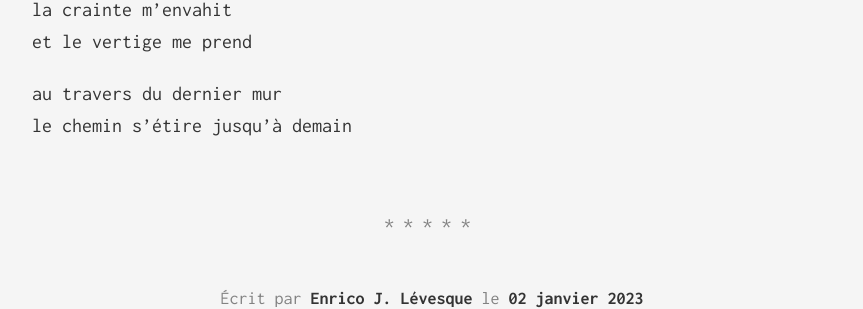
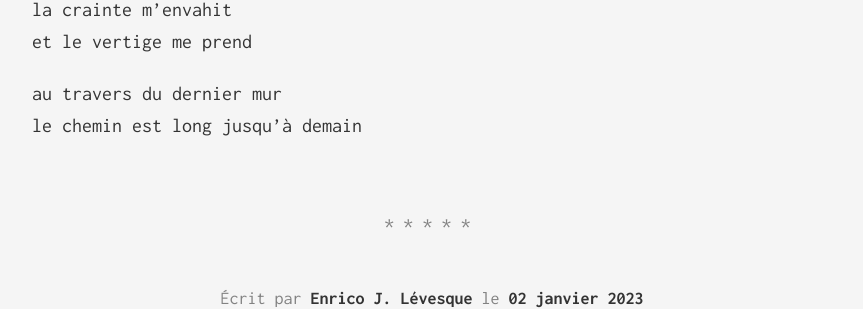
Before and after one commit to enricoJL/enricojl.github.io, a Jekyll site: the page built from _posts/2023-01-02-au-travers-du-dernier-mur.md, in a window 1280 px wide. Shown: the part 548-857 px from the top of the page, without its empty margins (208-1071 px from the left). Built offline with Jekyll 4.4.1, drawn with Linux system fonts in a browser that asks for light colours.

Commit message:
fix clown & chemin long jusqu'à demain

```diff
--- a/_posts/2023-01-02-au-travers-du-dernier-mur.md
+++ b/_posts/2023-01-02-au-travers-du-dernier-mur.md
@@ -12,4 +12,4 @@ la crainte m'envahit
 et le vertige me prend
 
 au travers du dernier mur
-le chemin s'étire jusqu'à demain
+le chemin est long jusqu'à demain
```
Also changed, not shown: assets/figures/clown-trans.png.
